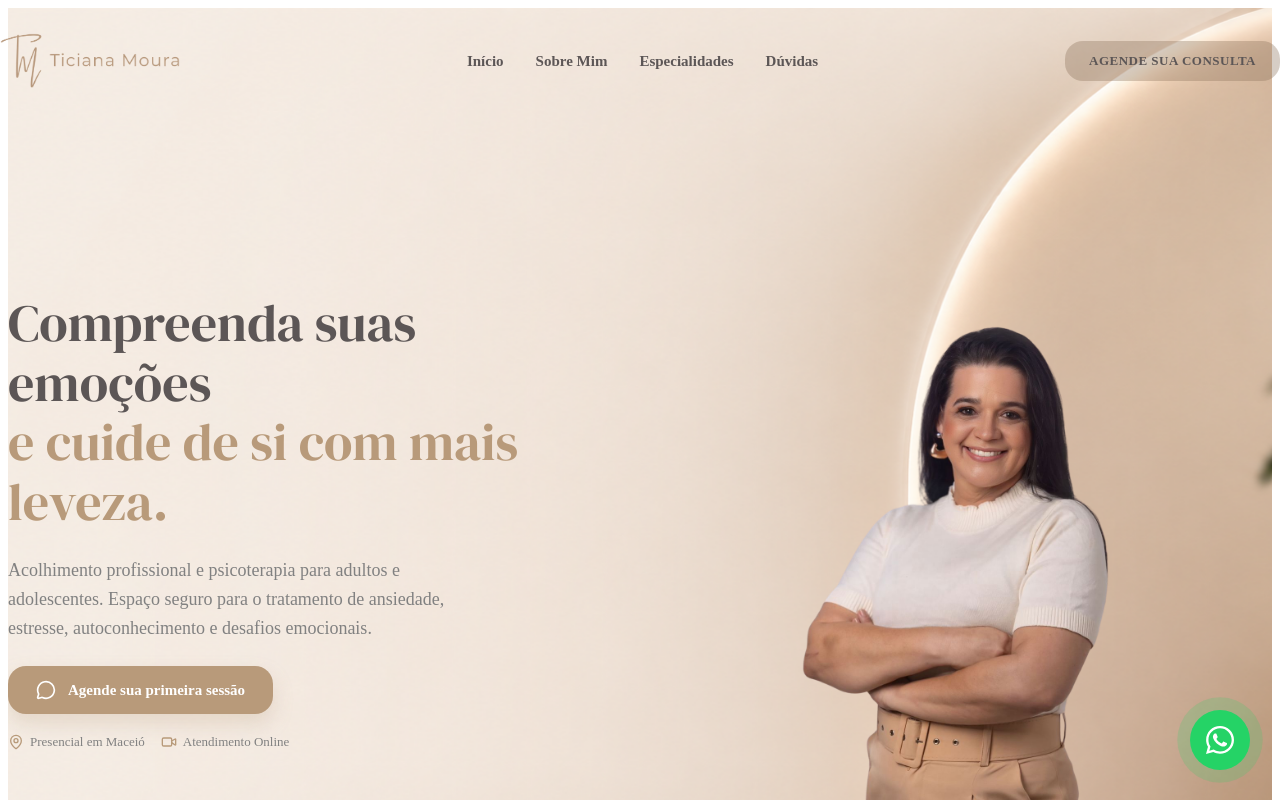
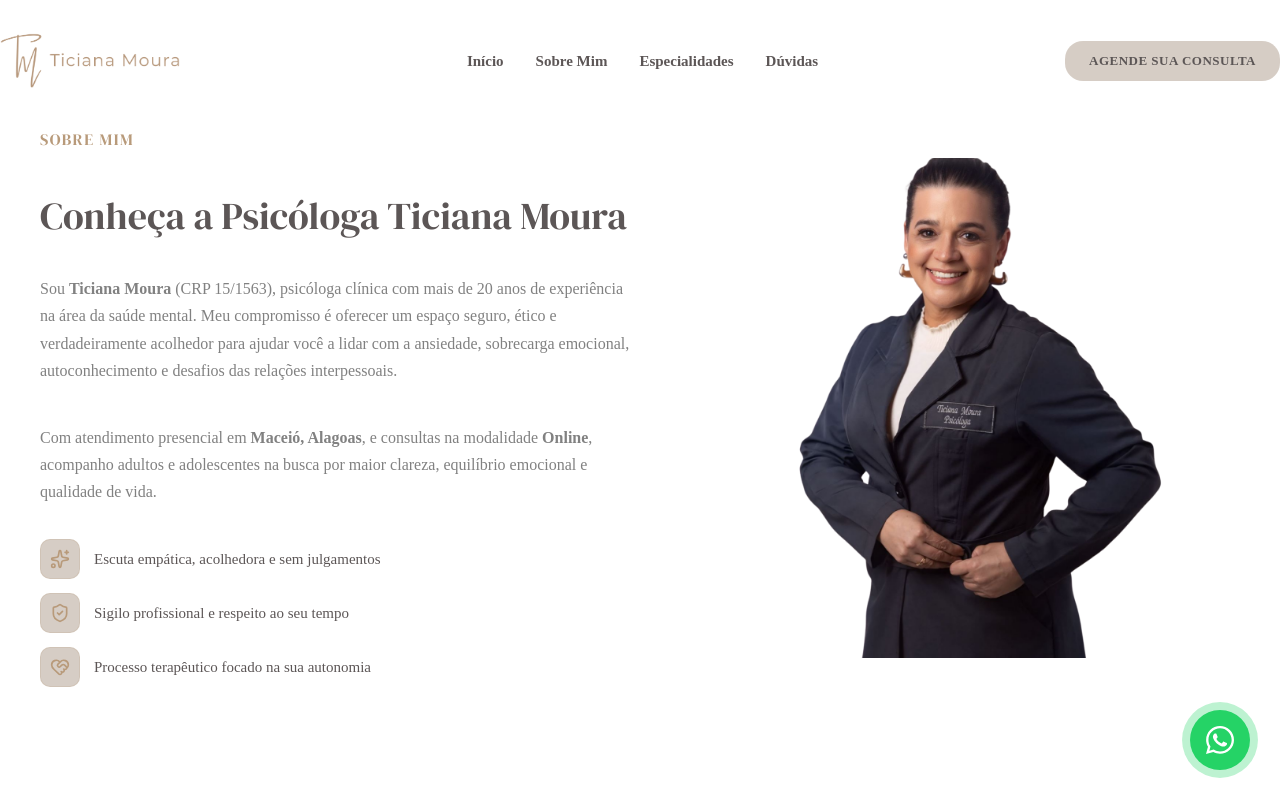
Before and after one commit to kauatorresfranca/ticiana-moura-psic, a React (Vite) app: page / in a window 1280 px wide. Shown: the top 800 px of the page. Built offline with nearby package versions, Linux system fonts and the light colour scheme; the HTML template or start-up script is replaced by a standard one.

Commit message:
fix: comment out Hero component for improved LCP management

```diff
--- a/src/App.tsx
+++ b/src/App.tsx
@@ -16,8 +16,7 @@ function App() {
     <>
       <Header />
       <main>
-        {/* Hero é renderizado imediatamente para um LCP (Largest Contentful Paint) rápido */}
-        <Hero />
+        {/* Hero é renderizado imediatamente para um LCP (Largest Contentful Paint) rápido <Hero />*/}
 
         {/* O Suspense gerencia o carregamento das outras seções em segundo plano */}
         <Suspense fallback={null}>
```
